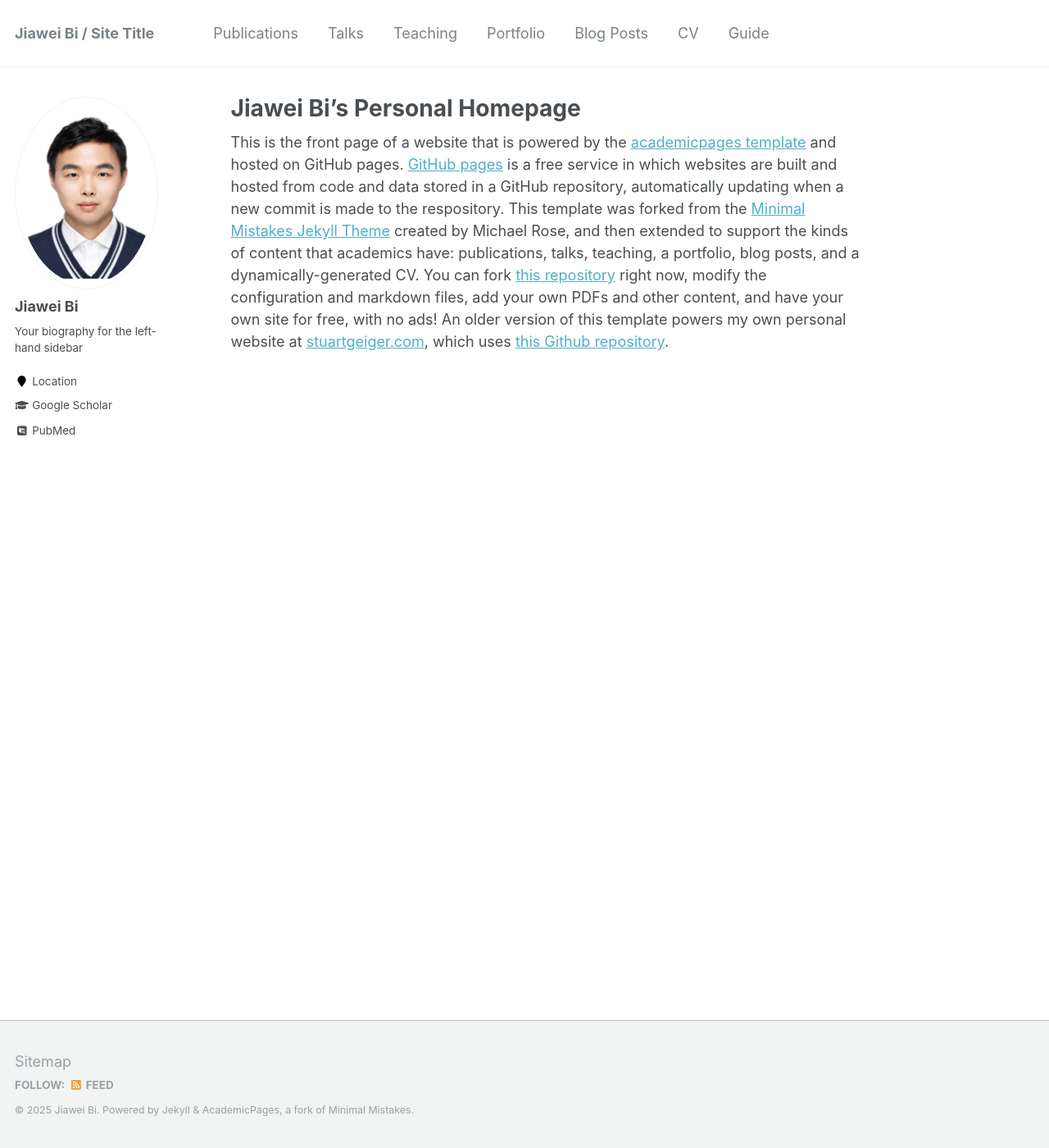
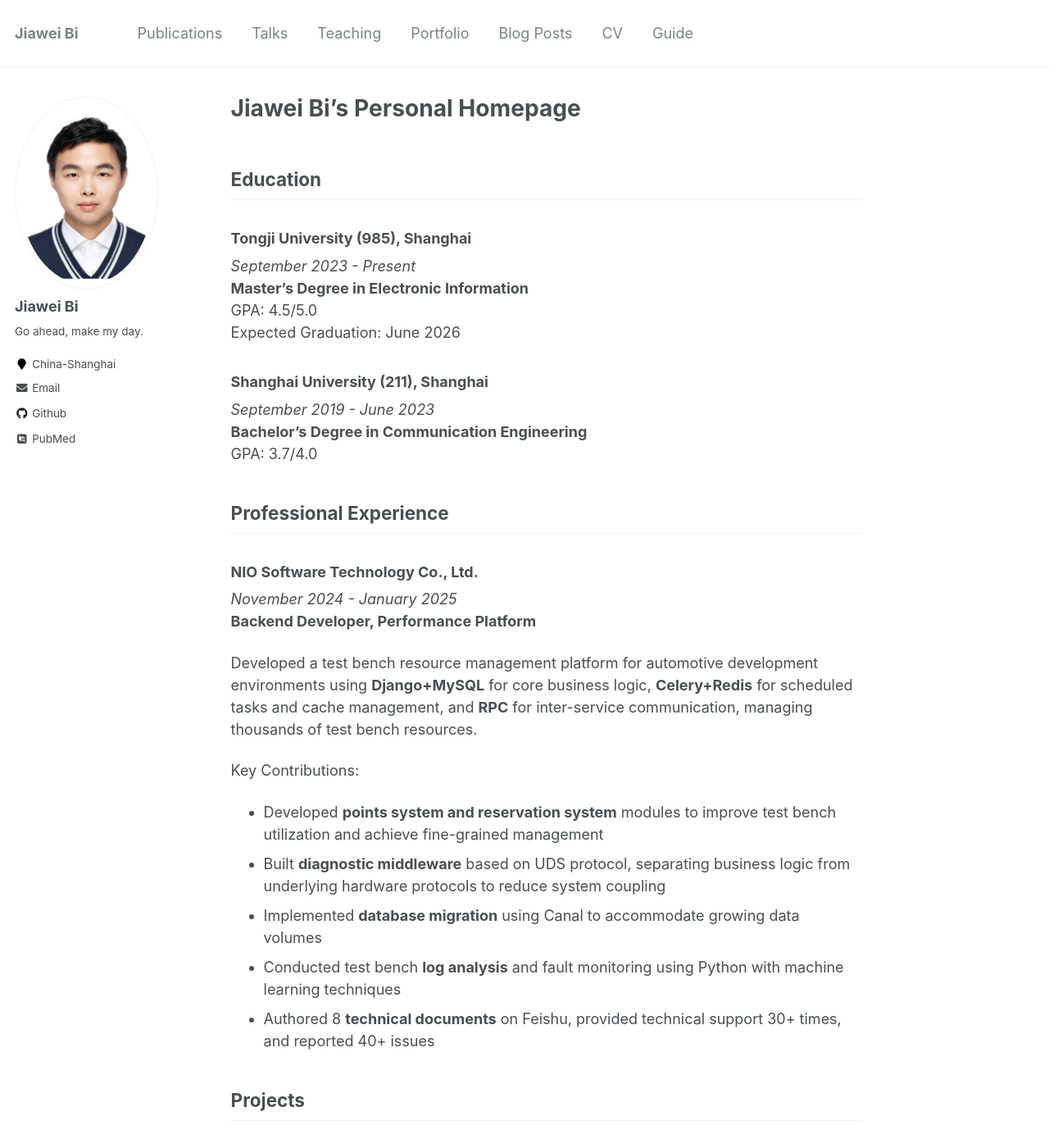
Before and after one commit to csjiaweibi/csjiaweibi.github.io, a Jekyll site: the page built from _pages/about.md, in a window 1280 px wide and 1400 px high. Shown: the whole window at 82% size. Built offline with Jekyll 4.4.1, drawn with Linux system fonts in a browser that asks for light colours; some web fonts are replaced; some of the changed text lies outside the part shown.

Commit message:
Update about.md

```diff
--- a/_config.yml
+++ b/_config.yml
@@ -7,7 +7,7 @@
 
 # Site Settings
 locale                   : "en-US"
-title                    : "Jiawei Bi / Site Title"
+title                    : "Jiawei Bi"
 title_separator          : "-"
 name                     : &name "Jiawei Bi"
 description              : &description "personal description"
@@ -82,12 +82,12 @@ analytics:
 author:
   name             : "Jiawei Bi"
   avatar           : "profile.png"
-  bio              : "Your biography for the left-hand sidebar"
-  location         : "Location"
+  bio              : "Go ahead, make my day."
+  location         : "China-Shanghai"
   employer         :
   pubmed           : "https://www.ncbi.nlm.nih.gov/pubmed/?term=john+snow"
-  googlescholar    : "http://yourfullgooglescholarurl.com"
-  email            :
+  googlescholar    :  #"http://yourfullgooglescholarurl.com"
+  email            : "1390462876@qq.com"
   researchgate     :  # example: "https://www.researchgate.net/profile/yourprofile"
   uri              :
   bitbucket        :
@@ -96,7 +96,7 @@ author:
   flickr           :
   facebook         :
   foursquare       :
-  github           : #"academicpages"
+  github           : "https://github.com/csjiaweibi"
   google_plus      :
   keybase          :
   instagram        :
--- a/_pages/about.md
+++ b/_pages/about.md
@@ -8,4 +8,85 @@ redirect_from:
   - /about.html
 ---
 
-This is the front page of a website that is powered by the [academicpages template](https://github.com/academicpages/academicpages.github.io) and hosted on GitHub pages. [GitHub pages](https://pages.github.com) is a free service in which websites are built and hosted from code and data stored in a GitHub repository, automatically updating when a new commit is made to the respository. This template was forked from the [Minimal Mistakes Jekyll Theme](https://mmistakes.github.io/minimal-mistakes/) created by Michael Rose, and then extended to support the kinds of content that academics have: publications, talks, teaching, a portfolio, blog posts, and a dynamically-generated CV. You can fork [this repository](https://github.com/academicpages/academicpages.github.io) right now, modify the configuration and markdown files, add your own PDFs and other content, and have your own site for free, with no ads! An older version of this template powers my own personal website at [stuartgeiger.com](http://stuartgeiger.com), which uses [this Github repository](https://github.com/staeiou/staeiou.github.io).
+<!-- # Jiawei Bi -->
+
+## Education
+
+### Tongji University (985), Shanghai
+*September 2023 - Present*
+**Master's Degree in Electronic Information**
+GPA: 4.5/5.0
+Expected Graduation: June 2026
+
+### Shanghai University (211), Shanghai
+*September 2019 - June 2023*
+**Bachelor's Degree in Communication Engineering**
+GPA: 3.7/4.0
+
+## Professional Experience
+
+### NIO Software Technology Co., Ltd.
+*November 2024 - January 2025*
+**Backend Developer, Performance Platform**
+
+Developed a test bench resource management platform for automotive development environments using **Django+MySQL** for core business logic, **Celery+Redis** for scheduled tasks and cache management, and **RPC** for inter-service communication, managing thousands of test bench resources.
+
+Key Contributions:
+- Developed **points system and reservation system** modules to improve test bench utilization and achieve fine-grained management
+- Built **diagnostic middleware** based on UDS protocol, separating business logic from underlying hardware protocols to reduce system coupling
+- Implemented **database migration** using Canal to accommodate growing data volumes
+- Conducted test bench **log analysis** and fault monitoring using Python with machine learning techniques
+- Authored 8 **technical documents** on Feishu, provided technical support 30+ times, and reported 40+ issues
+
+## Projects
+
+### Jixing Cloud Mini Program
+*September 2023 - March 2025*
+**Backend Developer, Tongji University Bibi Studio Programming Group**
+
+**Tech Stack:** SpringBoot, MySQL, Mybatis, Redis, Vue, Kafka, Druid
+
+A comprehensive campus service platform based on microservice architecture, integrating campus life scenarios (information forums, project teaming, second-hand transactions, delivery services, etc.) connecting student organizations (B-end) with individual users (C-end).
+
+Key Contributions:
+- Completed development of **second-hand transactions**, **information forum**, and **campus Gaode map** modules
+- Implemented **distributed locks** to ensure mutual exclusion in team operations and guarantee interface idempotence
+- Deployed **Bloom filters** to cache hot data and reduce database penetration risks
+- Utilized **prefix tree** algorithms for sensitive word filtering and **Dijkstra's algorithm** for path planning
+- Integrated **Deepseek** to build campus intelligent agents
+
+### MIT 6.5824
+*September 2024 - November 2024*
+**Graduate Course Project**
+
+**Tech Stack:** Raft Algorithm, Sharded Storage, MapReduce, Multi-node Fault Tolerance
+
+Key Contributions:
+- Implemented distributed fault tolerance based on the **Raft consensus algorithm**, supporting sharded storage and data consistency
+- Designed a **MapReduce** parallel computing framework coordinating 10+ worker nodes, improving task completion efficiency by 30%
+
+## Technical Skills
+
+- **Programming Languages:** Java (Proficient/Spring Ecosystem), Python (Django/AI), Go (Beego)
+- **Databases:** MySQL (Index Optimization, Transaction Management), Redis (Cache Design, Distributed Locks)
+- **System Design:** Distributed Architecture (Microservices, Cloud Native), High Concurrency (JUC, JVM Tuning)
+- **Tools & Frameworks:** Linux, SpringBoot, Django, Kafka, Docker
+
+## Communication & Leadership
+
+- Product Manager, TJ Offer Youth Campus Public Account
+- Department Head, Tongji University School Student Union (Cross-department Collaboration)
+
+## Honors & Awards
+
+### Technical Awards
+- Datang Cup Provincial Competition Second Prize (Wireless Algorithm)
+- Shanghai University Electronic Design Competition Second Prize (Embedded System Development)
+
+### Comprehensive Awards
+- Shanghai Outstanding Graduate (Top 3%)
+- Tongji University Outstanding Academic Scholarship (Twice)
+- Shanghai University Outstanding Academic Scholarship (Three Times)
+- Shanghai University Outstanding Student (Three Times)
+- Shanghai University Innovation and Entrepreneurship Scholarship
+- Tongji University Social Activities Scholarship
```
